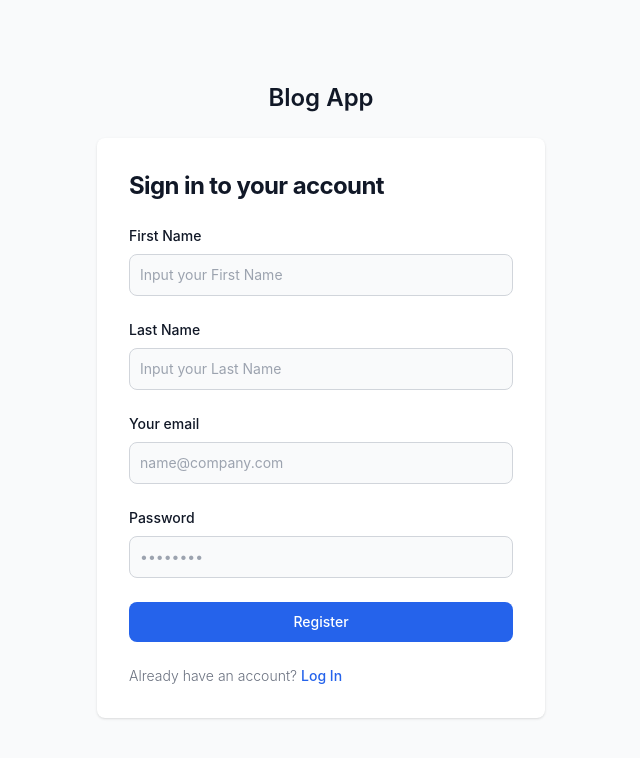
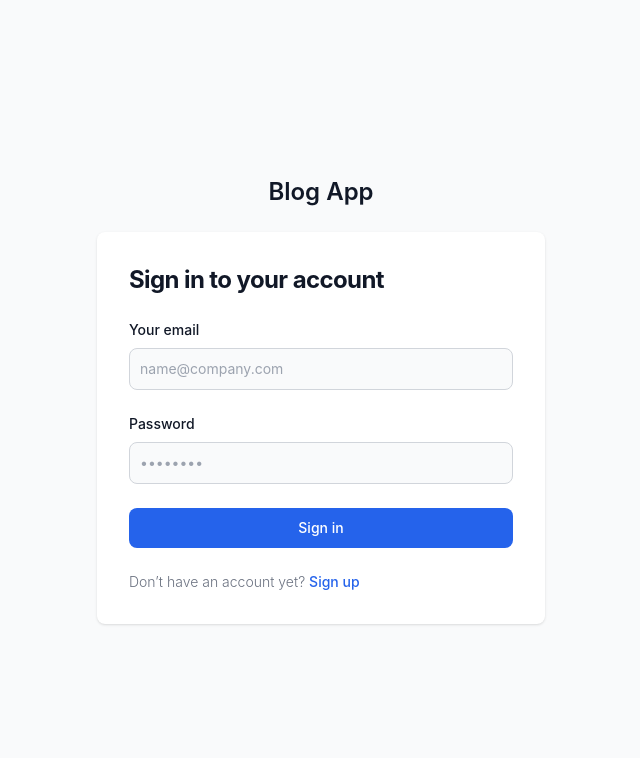
Before and after one commit to pprahas/Blog-App, a React (Create React App) app in the folder blog/: page / in a window 1280 px wide. Shown: the top 758 px of the page, without its empty margins (319-959 px from the left). Built offline with nearby package versions, Linux system fonts and the light colour scheme.

Commit message:
login and register routing

```diff
--- a/blog/package.json
+++ b/blog/package.json
@@ -8,6 +8,7 @@
     "@testing-library/user-event": "^13.5.0",
     "react": "^18.2.0",
     "react-dom": "^18.2.0",
+    "react-router-dom": "^6.22.1",
     "react-scripts": "5.0.1",
     "web-vitals": "^2.1.4"
   },
--- a/blog/src/App.jsx
+++ b/blog/src/App.jsx
@@ -1,13 +1,17 @@
 import Login from "./pages/auth/Login";
 import "./App.css";
 import Register from "./pages/auth/Register";
+import { BrowserRouter, Routes, Route } from "react-router-dom";
 
 function App() {
   return (
-    <div className="App">
-      {/* <Login /> */}
-      <Register />
-    </div>
+    <BrowserRouter>
+      <Routes>
+        <Route path="/login" element={<Login />} />
+        <Route path="/" element={<Login />} />
+        <Route path="/register" element={<Register />} />
+      </Routes>
+    </BrowserRouter>
   );
 }
 
--- a/blog/src/pages/auth/Login.jsx
+++ b/blog/src/pages/auth/Login.jsx
@@ -87,7 +87,7 @@
               <p className="text-sm font-light text-gray-500 dark:text-gray-400">
                 Don’t have an account yet?{" "}
                 <a
-                  href="#"
+                  href="/register"
                   className="font-medium text-primary-600 hover:underline dark:text-primary-500"
                 >
                   Sign up
--- a/blog/src/pages/auth/Register.jsx
+++ b/blog/src/pages/auth/Register.jsx
@@ -16,7 +16,7 @@
         <div className="w-full bg-white rounded-lg shadow dark:border md:mt-0 sm:max-w-md xl:p-0 dark:bg-gray-800 dark:border-gray-700">
           <div className="p-6 space-y-4 md:space-y-6 sm:p-8">
             <h1 className="text-xl font-bold leading-tight tracking-tight text-gray-900 md:text-2xl dark:text-white">
-                Sign in to your account
+              Register your account
             </h1>
             <form className="space-y-4 md:space-y-6" action="#">
               <div>
@@ -119,7 +119,7 @@
               <p className="text-sm font-light text-gray-500 dark:text-gray-400">
                 Already have an account?{" "}
                 <a
-                    href="#"
+                  href="/login"
                   className="font-medium text-primary-600 hover:underline dark:text-primary-500"
                 >
                   Log In
```
Also changed, not shown: 1 other file (tests, documents, lock files or other folders). Lines whose indentation alone changed are shown as unchanged.
